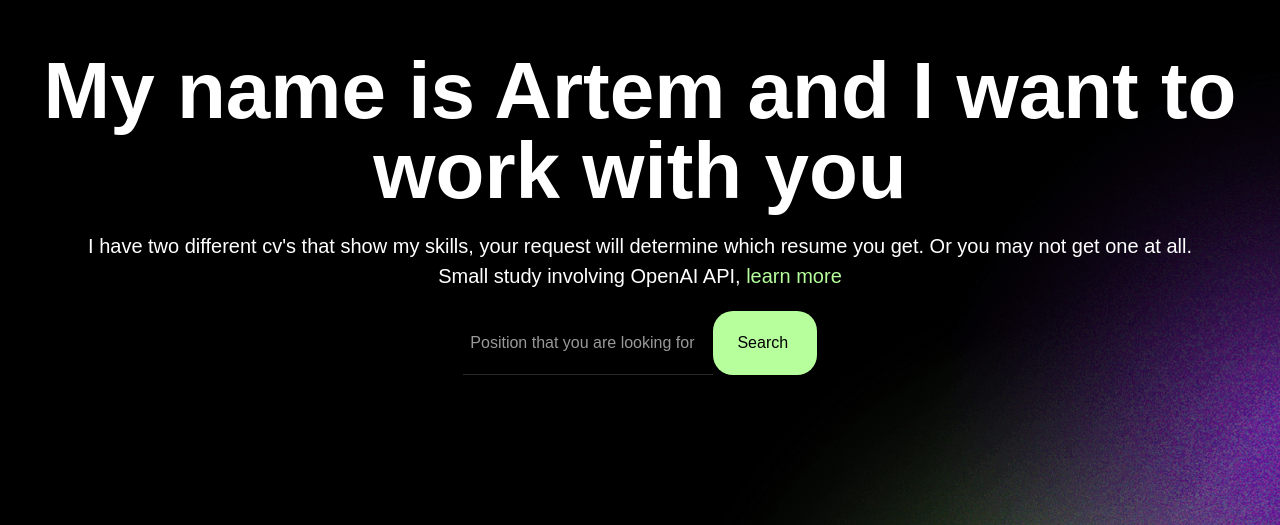
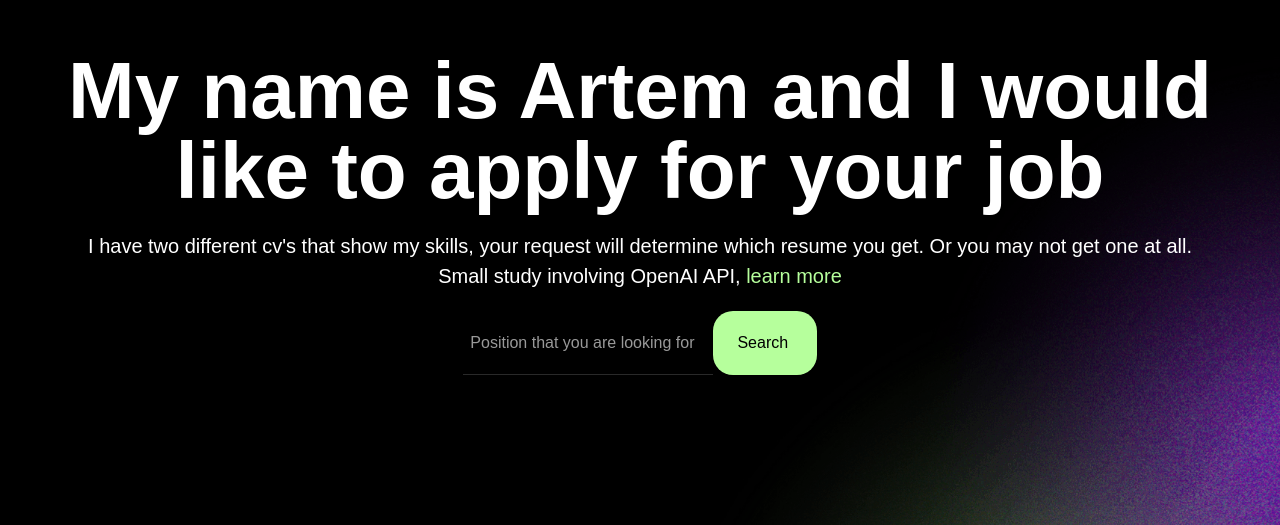
Before and after one commit to artbred/cv, a plain HTML site: page web/index.html in a window 1280 px wide. Shown: the part 109-634 px from the top of the page. Drawn offline with nearby package versions, Linux system fonts and the light colour scheme; a script that the page names is missing.

Commit message:
test tiktok

```diff
--- a/web/index.html
+++ b/web/index.html
@@ -39,7 +39,7 @@
   <div class="big-section wf-section">
     <div class="container w-container">
       <div data-w-id="91233cd5-6c5e-04f0-a4b7-d32f08614778" style="opacity:0;-webkit-transform:translate3d(0, 0, 0) scale3d(0.95, 0.95, 1) rotateX(0) rotateY(0) rotateZ(0) skew(0, 0);-moz-transform:translate3d(0, 0, 0) scale3d(0.95, 0.95, 1) rotateX(0) rotateY(0) rotateZ(0) skew(0, 0);-ms-transform:translate3d(0, 0, 0) scale3d(0.95, 0.95, 1) rotateX(0) rotateY(0) rotateZ(0) skew(0, 0);transform:translate3d(0, 0, 0) scale3d(0.95, 0.95, 1) rotateX(0) rotateY(0) rotateZ(0) skew(0, 0)" class="center-content center-text">
-        <h1>My name is Artem and I want to work with you</h1>
+        <h1>My name is Artem and I would like to apply for your job</h1>
         <div class="large-text">I have two different cv's that show my skills, your request will determine which resume you get. Or you may not get one at all.</div>
         <div class="large-text">Small study involving OpenAI API, <a href="https://github.com/artbred/cv" target="_blank">learn more</a></div>
         <div class="newsltter-form-block w-form">
```
